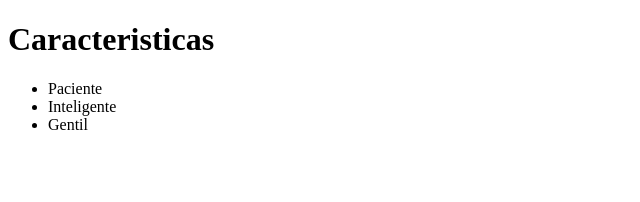
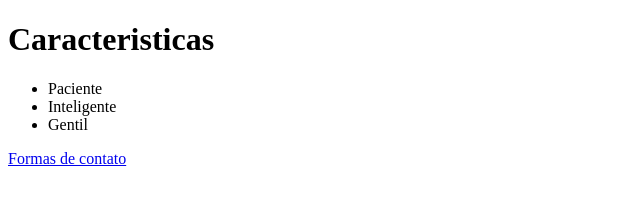
Before and after one commit to oguhfs/ProjetoAPS, a plain HTML site: page sobre.html in a window 1280 px wide. Shown: the whole page, without its empty margins (0-640 px from the left). Drawn offline with Linux system fonts and the light colour scheme.

Commit message:
Adicionado link para pagina forma de contatos

```diff
--- a/sobre.html
+++ b/sobre.html
@@ -12,5 +12,6 @@
         <li>Inteligente</li>
         <li>Gentil</li>
     </ul>
+    <a href="contato.html">Formas de contato</a>
 </body>
 </html>
```
